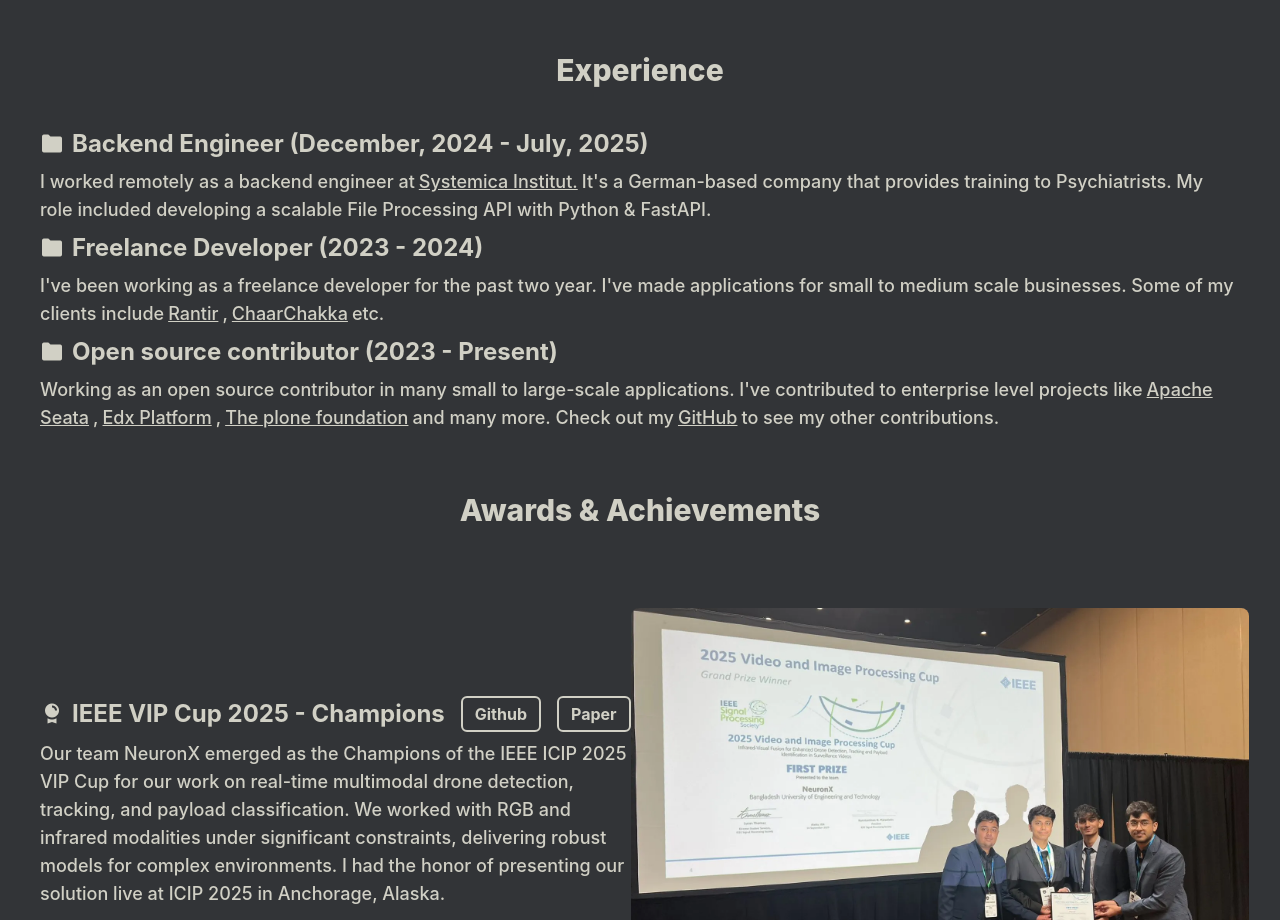
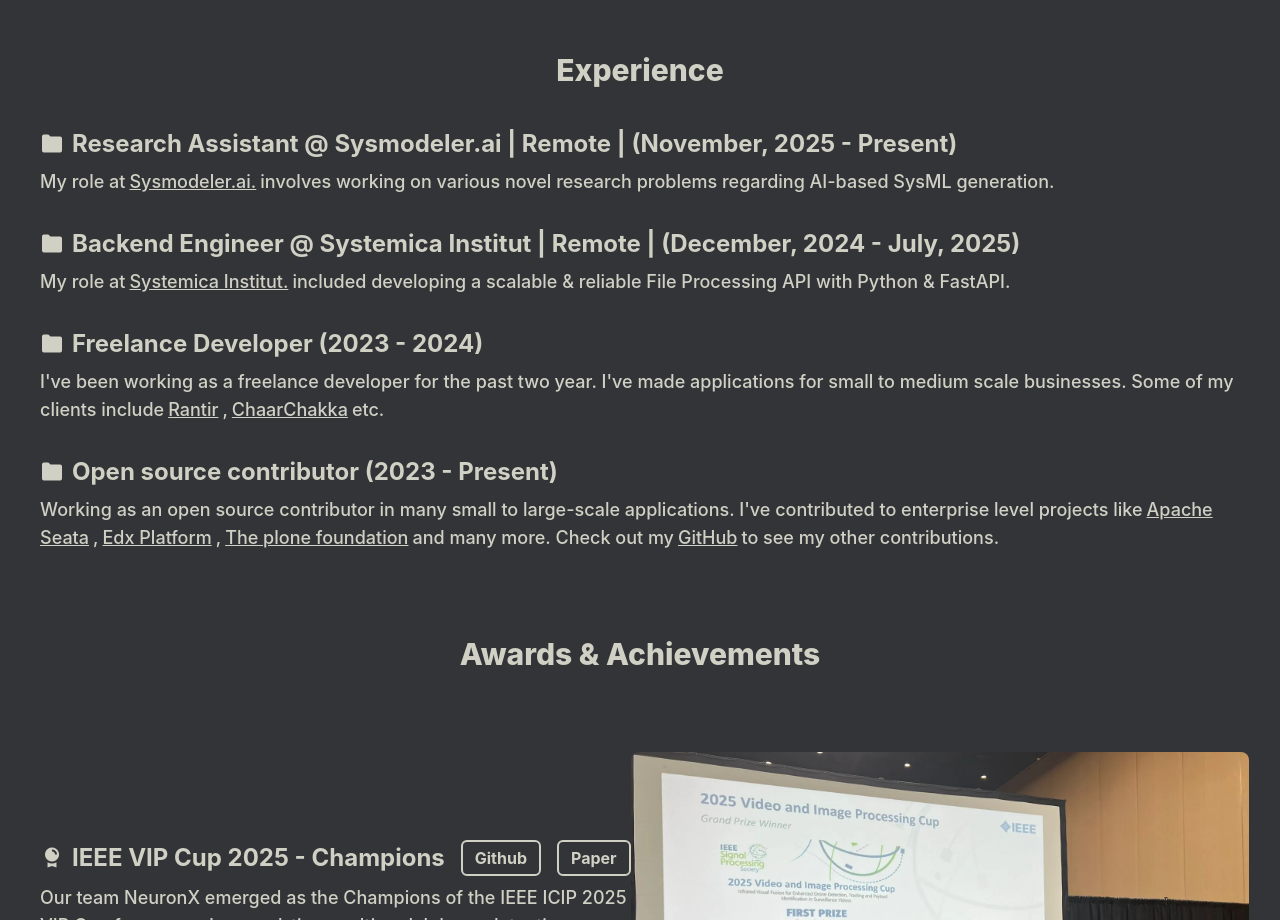
Before and after one commit to mehedikhan72/mehedikhan72.github.io, a React (Create React App) app: page / in a window 1280 px wide. Shown: the part 940-1860 px from the top of the page. Built offline with nearby package versions, Linux system fonts and the light colour scheme.

Commit message:
resume and exp update

```diff
--- a/src/components/Experience.js
+++ b/src/components/Experience.js
@@ -6,10 +6,28 @@
       <p className="text-5 text-center my-8">Experience</p>
       <div className="flex justify-start items-center text-4">
         <i class="bx bxs-folder"></i>
-        <p className="text-4 p-2">Backend Engineer (December, 2024 - July, 2025)</p>
+        <p className="text-4 p-2">Research Assistant @ Sysmodeler.ai | Remote | (November, 2025 - Present)</p>
       </div>
       <p className="text-2">
-        I worked remotely as a backend engineer at
+        My role at
+        <a
+          className="hover:text-indigo-500 underline hover:underline px-1"
+          target="_blank"
+          rel="noopener noreferrer"
+          href="https://sysmodeler.ai/"
+        >
+          Sysmodeler.ai.
+        </a>
+        involves working on various novel research problems regarding AI-based SysML generation.
+      </p>
+      <br />
+
+      <div className="flex justify-start items-center text-4">
+        <i class="bx bxs-folder"></i>
+        <p className="text-4 p-2">Backend Engineer @ Systemica Institut | Remote | (December, 2024 - July, 2025)</p>
+      </div>
+      <p className="text-2">
+        My role at
         <a
           className="hover:text-indigo-500 underline hover:underline px-1"
           target="_blank"
@@ -18,8 +36,9 @@
         >
           Systemica Institut.
         </a>
-        It's a German-based company that provides training to Psychiatrists. My role included developing a scalable File Processing API with Python & FastAPI.
+        included developing a scalable & reliable File Processing API with Python & FastAPI.
       </p>
+      <br />
 
       <div className="flex justify-start items-center text-4">
         <i class="bx bxs-folder"></i>
@@ -48,6 +67,8 @@
         </a>
         etc.
       </p>
+      <br />
+
       <div className="flex justify-start items-center text-4">
         <i class="bx bxs-folder"></i>
         <p className="text-4 p-2">Open source contributor (2023 - Present)</p>
@@ -93,6 +114,7 @@
         </a>
         to see my other contributions.
       </p>
+      <br />
     </div>
   );
 }
--- a/src/components/Hero.js
+++ b/src/components/Hero.js
@@ -11,7 +11,7 @@
                 </div>
                 <p className='text-3 text-center pt-2 pb-1'>Backend Engineer.</p>
                 <p className='text-1 text-center pt-1 pb-2'>Heavily into System Architecture, AI & ML</p>
-                <a download="mehedikhan-resume" href="static/mehedikhan-resume-march-2025.pdf" className='my-btns-1'>Download Resume</a>
+                <a download="mehedikhan-resume" href="static/mehedikhan-resume-nov2025.pdf" className='my-btns-1'>Download Resume</a>
             </div>
             <div className='mx-5 md:mx-10 mt-5 xl:ml-24'>
                 <img className='rounded-t-3xl w-76 h-76 md:w-[32rem] md:h-[32rem] object-cover w-' src={image} alt='Mehedi Khan' />
```
Also changed, not shown: 11 other files (tests, documents, lock files or other folders).
